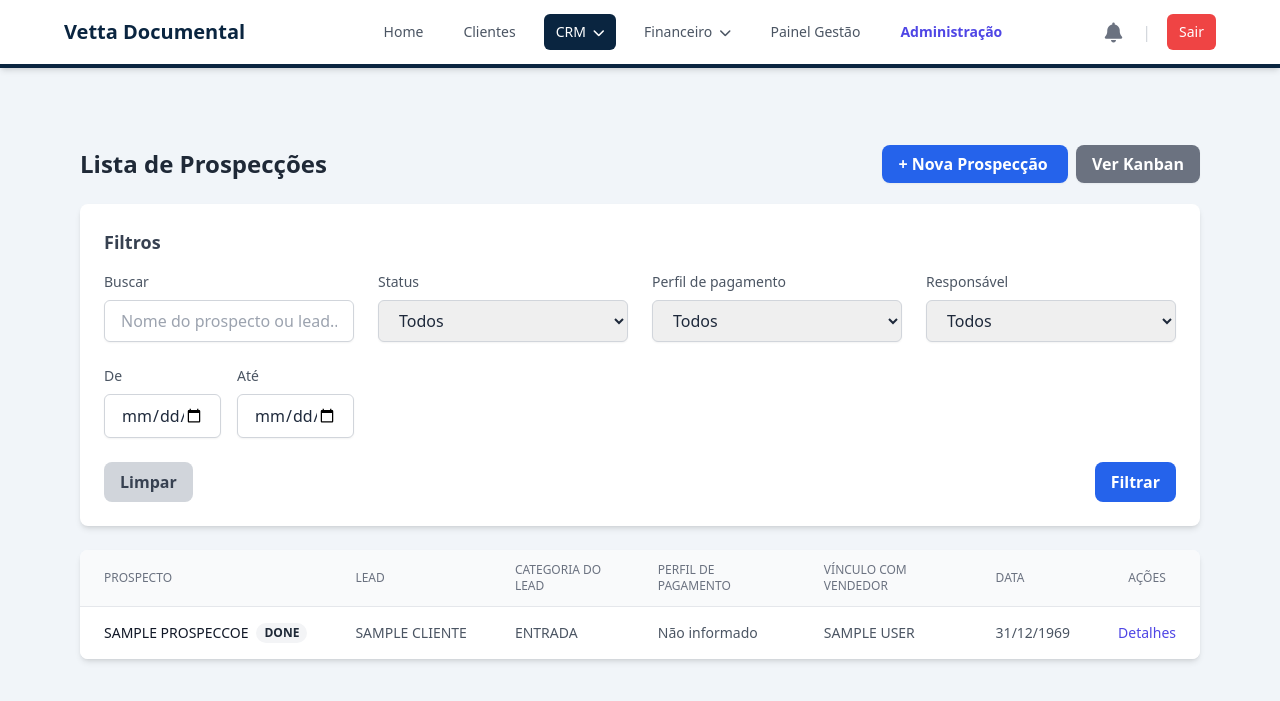
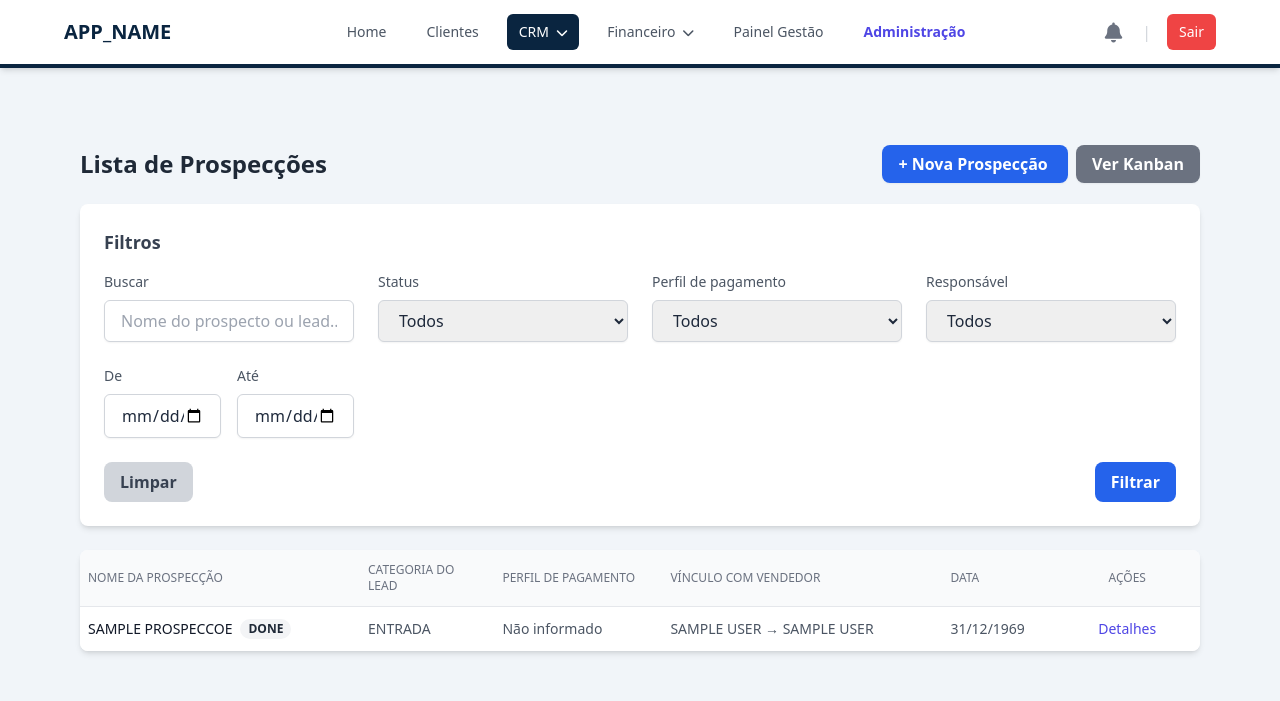
Before and after one commit to joeltondf/sbx2, a PHP site: page /crm/prospeccoes/lista.php in a window 1280 px wide. Shown: the top 701 px of the page. Run offline with PHP 8.4, Linux system fonts and the light colour scheme; the visitor is signed in with stand-in values (Sample User, id 1); tables that the repository leaves empty or names only in its code hold one stand-in row (values such as "Sample post"); some libraries are stand-ins or nearby versions.

Commit message:
Corrige nome da tabela distribuicao_leads

```diff
--- a/crm/prospeccoes/lista.php
+++ b/crm/prospeccoes/lista.php
@@ -123,10 +123,15 @@ $sql_where = !empty($where_clauses) ? 'WHERE ' . implode(' AND ', $where_clauses
 $sql = "SELECT
             p.*,
             c.nome_cliente,
-            u.nome_completo as nome_responsavel
+            u.nome_completo as nome_responsavel,
+            sdr.nome_completo AS nome_sdr,
+            vendedor.nome_completo AS nome_vendedor
         FROM prospeccoes p
         LEFT JOIN clientes c ON p.cliente_id = c.id
         LEFT JOIN users u ON p.responsavel_id = u.id
+        LEFT JOIN distribuicao_leads d ON p.id = d.prospeccaoId
+        LEFT JOIN users sdr ON d.sdrId = sdr.id
+        LEFT JOIN users vendedor ON d.vendedorId = vendedor.id
         $sql_where
         ORDER BY p.data_prospeccao DESC";
 
@@ -229,48 +234,114 @@ require_once __DIR__ . '/../../app/views/layouts/header.php';
 </div>
 
 
+    <style>
+        .tabela-prospeccoes {
+            width: 100%;
+            table-layout: fixed;
+            border-collapse: collapse;
+        }
 
-    <div class="bg-white overflow-x-auto shadow-md rounded-lg">
-        <table class="min-w-full divide-y divide-gray-200">
+        .tabela-prospeccoes-container {
+            overflow-x: auto;
+            max-width: 100%;
+        }
+
+        .tabela-prospeccoes td,
+        .tabela-prospeccoes th {
+            padding: 12px 8px;
+            word-wrap: break-word;
+            overflow-wrap: break-word;
+        }
+
+        .tabela-prospeccoes td.nome-prospeccao,
+        .tabela-prospeccoes th.nome-prospeccao {
+            width: 25%;
+            max-width: 300px;
+            white-space: nowrap;
+            overflow: hidden;
+            text-overflow: ellipsis;
+        }
+
+        .tabela-prospeccoes td.categoria-lead,
+        .tabela-prospeccoes th.categoria-lead {
+            width: 12%;
+        }
+
+        .tabela-prospeccoes td.perfil-pagamento,
+        .tabela-prospeccoes th.perfil-pagamento {
+            width: 15%;
+        }
+
+        .tabela-prospeccoes td.vinculo-vendedor,
+        .tabela-prospeccoes th.vinculo-vendedor {
+            width: 25%;
+        }
+
+        .tabela-prospeccoes td.data-coluna,
+        .tabela-prospeccoes th.data-coluna {
+            width: 10%;
+        }
+
+        .tabela-prospeccoes td.acoes,
+        .tabela-prospeccoes th.acoes {
+            width: 13%;
+        }
+    </style>
+
+    <div class="bg-white shadow-md rounded-lg tabela-prospeccoes-container">
+        <table class="tabela-prospeccoes min-w-full divide-y divide-gray-200">
             <thead class="bg-gray-50">
                 <tr>
-                    <th class="px-6 py-3 text-left text-xs font-medium text-gray-500 uppercase">Prospecto</th>
-                    <th class="px-6 py-3 text-left text-xs font-medium text-gray-500 uppercase">Lead</th>
-                    <th class="px-6 py-3 text-left text-xs font-medium text-gray-500 uppercase">Categoria do Lead</th>
-                    <th class="px-6 py-3 text-left text-xs font-medium text-gray-500 uppercase">Perfil de pagamento</th>
-                    <th class="px-6 py-3 text-left text-xs font-medium text-gray-500 uppercase">Vínculo com Vendedor</th>
-                    <th class="px-6 py-3 text-left text-xs font-medium text-gray-500 uppercase">Data</th>
-                    <th class="px-6 py-3 text-center text-xs font-medium text-gray-500 uppercase">Ações</th>
+                    <th class="px-6 py-3 text-left text-xs font-medium text-gray-500 uppercase nome-prospeccao">NOME DA PROSPECÇÃO</th>
+                    <th class="px-6 py-3 text-left text-xs font-medium text-gray-500 uppercase categoria-lead">Categoria do Lead</th>
+                    <th class="px-6 py-3 text-left text-xs font-medium text-gray-500 uppercase perfil-pagamento">Perfil de pagamento</th>
+                    <th class="px-6 py-3 text-left text-xs font-medium text-gray-500 uppercase vinculo-vendedor">Vínculo com Vendedor</th>
+                    <th class="px-6 py-3 text-left text-xs font-medium text-gray-500 uppercase data-coluna">Data</th>
+                    <th class="px-6 py-3 text-center text-xs font-medium text-gray-500 uppercase acoes">Ações</th>
                 </tr>
             </thead>
             <tbody class="bg-white divide-y divide-gray-200">
                 <?php if (empty($prospeccoes)): ?>
                     <tr>
-                        <td colspan="7" class="px-6 py-4 text-center text-gray-500">Nenhuma prospecção encontrada com os filtros aplicados.</td>
+                        <td colspan="6" class="px-6 py-4 text-center text-gray-500">Nenhuma prospecção encontrada com os filtros aplicados.</td>
                     </tr>
                 <?php else: ?>
                     <?php foreach ($prospeccoes as $prospeccao): ?>
                         <tr>
-                            <td class="px-6 py-4 whitespace-nowrap text-sm font-medium text-gray-900">
+                            <?php
+                                $nomeProspeccaoCompleto = trim((string)($prospeccao['nome_prospecto'] ?? ''));
+                                if ($nomeProspeccaoCompleto === '') {
+                                    $nomeProspeccaoCompleto = 'N/A';
+                                }
+                                $nomeProspeccaoTruncado = mb_strlen($nomeProspeccaoCompleto, 'UTF-8') > 40
+                                    ? mb_substr($nomeProspeccaoCompleto, 0, 40, 'UTF-8') . '...'
+                                    : $nomeProspeccaoCompleto;
+                            ?>
+                            <td class="px-6 py-4 text-sm font-medium text-gray-900 nome-prospeccao" title="<?php echo htmlspecialchars($nomeProspeccaoCompleto); ?>">
                                 <div class="flex items-center space-x-2">
-                                    <span><?php echo htmlspecialchars(formatUppercase($prospeccao['nome_prospecto'])); ?></span>
+                                    <span><?php echo htmlspecialchars(formatUppercase($nomeProspeccaoTruncado)); ?></span>
                                     <span class="px-2 inline-flex text-xs leading-5 font-semibold rounded-full <?php echo getStatusBadgeClasses($prospeccao['status'] ?? null); ?>">
                                         <?php echo htmlspecialchars(formatUppercase($prospeccao['status'] ?? null)); ?>
                                     </span>
                                 </div>
                             </td>
-                            <td class="px-6 py-4 whitespace-nowrap text-sm text-gray-600"><?php echo htmlspecialchars(formatUppercase($prospeccao['nome_cliente'] ?? null, 'Lead não vinculado')); ?></td>
-                            <td class="px-6 py-4 whitespace-nowrap text-sm text-gray-600"><?php echo htmlspecialchars(formatUppercase($prospeccao['leadCategory'] ?? null, 'Entrada')); ?></td>
-                            <td class="px-6 py-4 whitespace-nowrap text-sm text-gray-600"><?php echo htmlspecialchars(formatPaymentProfile($prospeccao['perfil_pagamento'] ?? null)); ?></td>
-                            <?php
-                                $vendorName = $prospeccao['nome_responsavel'] ?? null;
-                                if ($vendorName === null || trim($vendorName) === '') {
-                                    $vendorName = 'Aguardando vendedor';
-                                }
-                            ?>
-                            <td class="px-6 py-4 whitespace-nowrap text-sm text-gray-600"><?php echo htmlspecialchars(formatUppercase($vendorName)); ?></td>
-                            <td class="px-6 py-4 whitespace-nowrap text-sm text-gray-600"><?php echo date('d/m/Y', strtotime($prospeccao['data_prospeccao'])); ?></td>
-                            <td class="px-6 py-4 whitespace-nowrap text-sm font-medium text-center">
+                            <td class="px-6 py-4 text-sm text-gray-600 categoria-lead"><?php echo htmlspecialchars(formatUppercase($prospeccao['leadCategory'] ?? null, 'Entrada')); ?></td>
+                            <td class="px-6 py-4 text-sm text-gray-600 perfil-pagamento"><?php echo htmlspecialchars(formatPaymentProfile($prospeccao['perfil_pagamento'] ?? null)); ?></td>
+                            <td class="px-6 py-4 text-sm text-gray-600 vinculo-vendedor">
+                                <?php
+                                    $nomeSdr = trim((string)($prospeccao['nome_sdr'] ?? ''));
+                                    $nomeVendedor = trim((string)($prospeccao['nome_vendedor'] ?? ''));
+                                    if ($nomeSdr !== '' && $nomeVendedor !== '') {
+                                        echo htmlspecialchars(formatUppercase($nomeSdr)) . ' &rarr; ' . htmlspecialchars(formatUppercase($nomeVendedor));
+                                    } elseif ($nomeSdr !== '') {
+                                        echo 'SDR: ' . htmlspecialchars(formatUppercase($nomeSdr));
+                                    } else {
+                                        echo '-';
+                                    }
+                                ?>
+                            </td>
+                            <td class="px-6 py-4 text-sm text-gray-600 data-coluna"><?php echo date('d/m/Y', strtotime($prospeccao['data_prospeccao'])); ?></td>
+                            <td class="px-6 py-4 text-sm font-medium text-center acoes">
                                 <a href="detalhes.php?id=<?php echo $prospeccao['id']; ?>" class="text-indigo-600 hover:text-indigo-900">Detalhes</a>
                             </td>
                         </tr>
```
